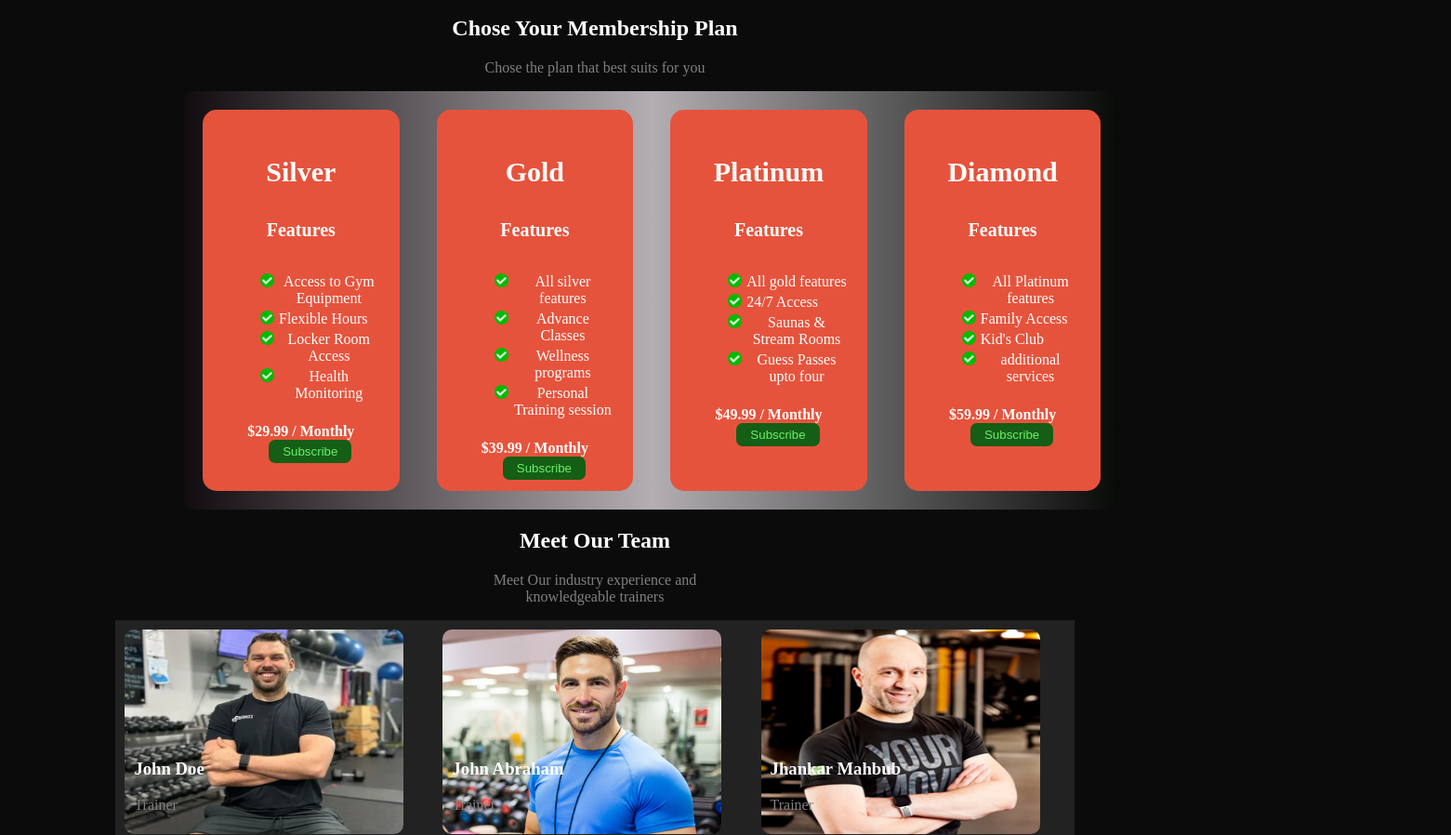
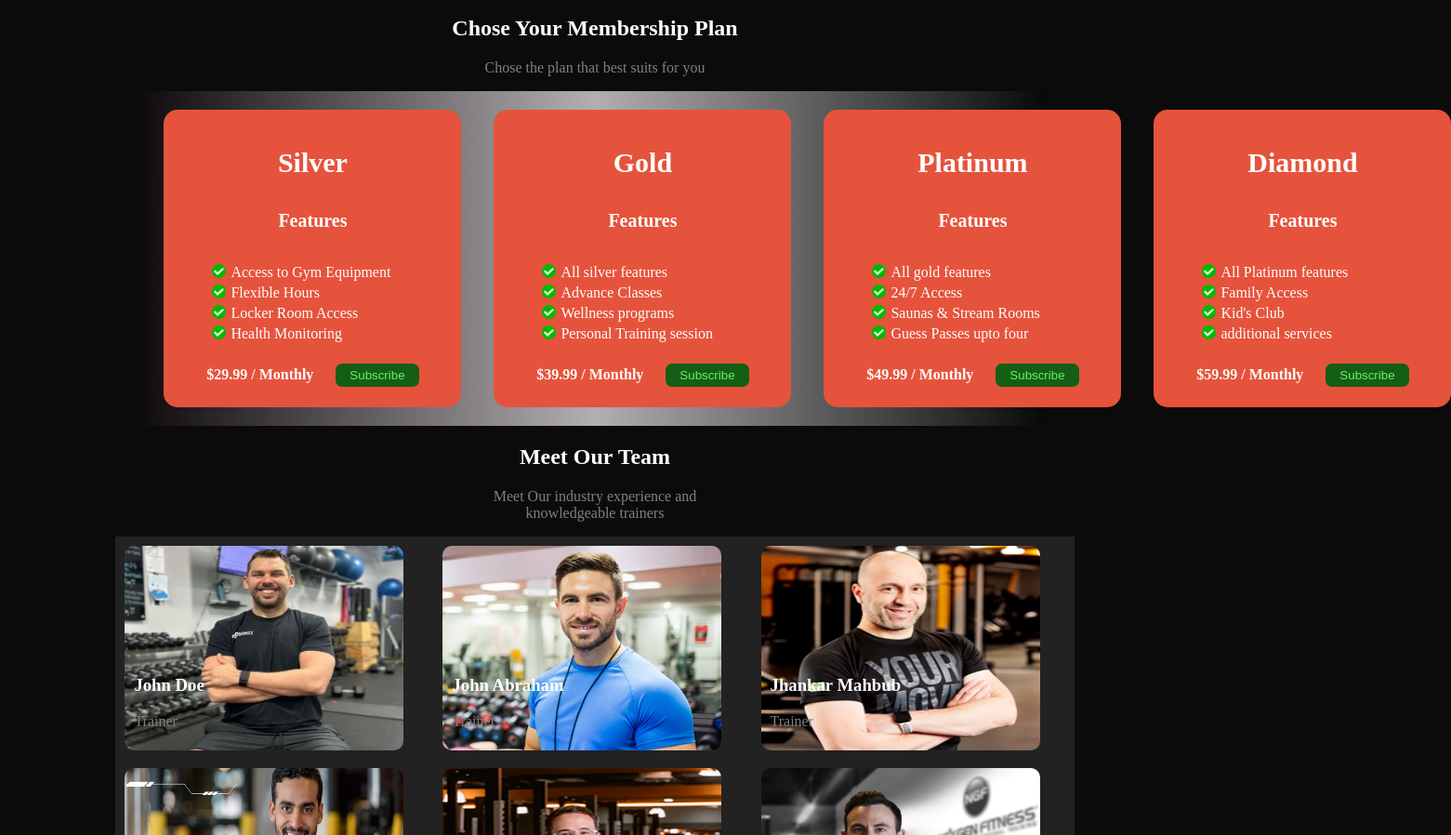
Before and after one commit to foysal90/assignment02, a plain HTML site: page index.html in a window 1280 px wide. Shown: the part 1480-2378 px from the top of the page at 93% size, 1561 px wide, since content can reach past the window. Drawn offline with Linux system fonts and the light colour scheme; a web font is replaced by a local one.

Commit message:
display chamged to grid  for unique

```diff
--- a/style.css
+++ b/style.css
@@ -289,13 +289,13 @@ input::placeholder {
   text-align: center;
 }
 .membership-plan {
-  display: flex;
-  justify-content: space-around;
-
-  width: 85%;
-
-  margin-left: 150px;
-  border-radius: 10px;
+  display: grid;
+  grid-template-columns: repeat(4, 1fr);
+  gap: 15px;
+  width: 80%;
+  padding: 10px;
+  background-color: var(--bg-color);
+  margin: 0 auto;
   background: linear-gradient(
     to left,
     rgb(8, 10, 8),
@@ -311,12 +311,12 @@ input::placeholder {
 }
 
 .membership-plan div {
-  width: 400px;
-  height: 370px;
+  width: 300px;
+  height: 300px;
   background-color: var(--primary-color);
   text-align: center;
-  margin: 20px;
-  padding: 20px;
+  margin: 10px;
+  padding: 10px;
   border-radius: 15px;
 }
 
@@ -335,11 +335,10 @@ input::placeholder {
 .membership-plan ol li img {
   width: 15px;
   height: 15px;
-
   margin-right: 5px;
 }
 
-/* membership */
+/* membership ends here */
 
 /* team section starts here */
 
```
